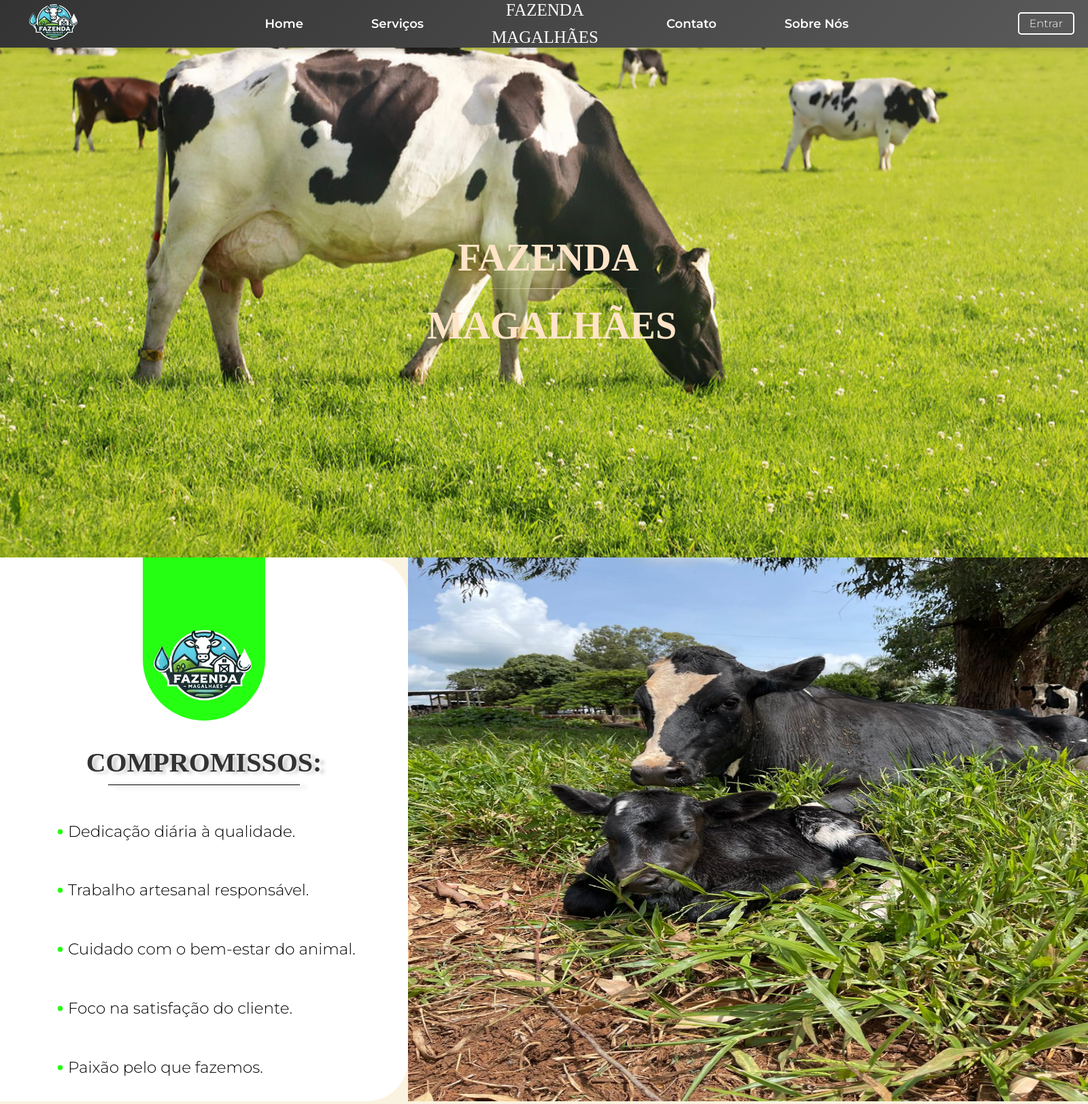
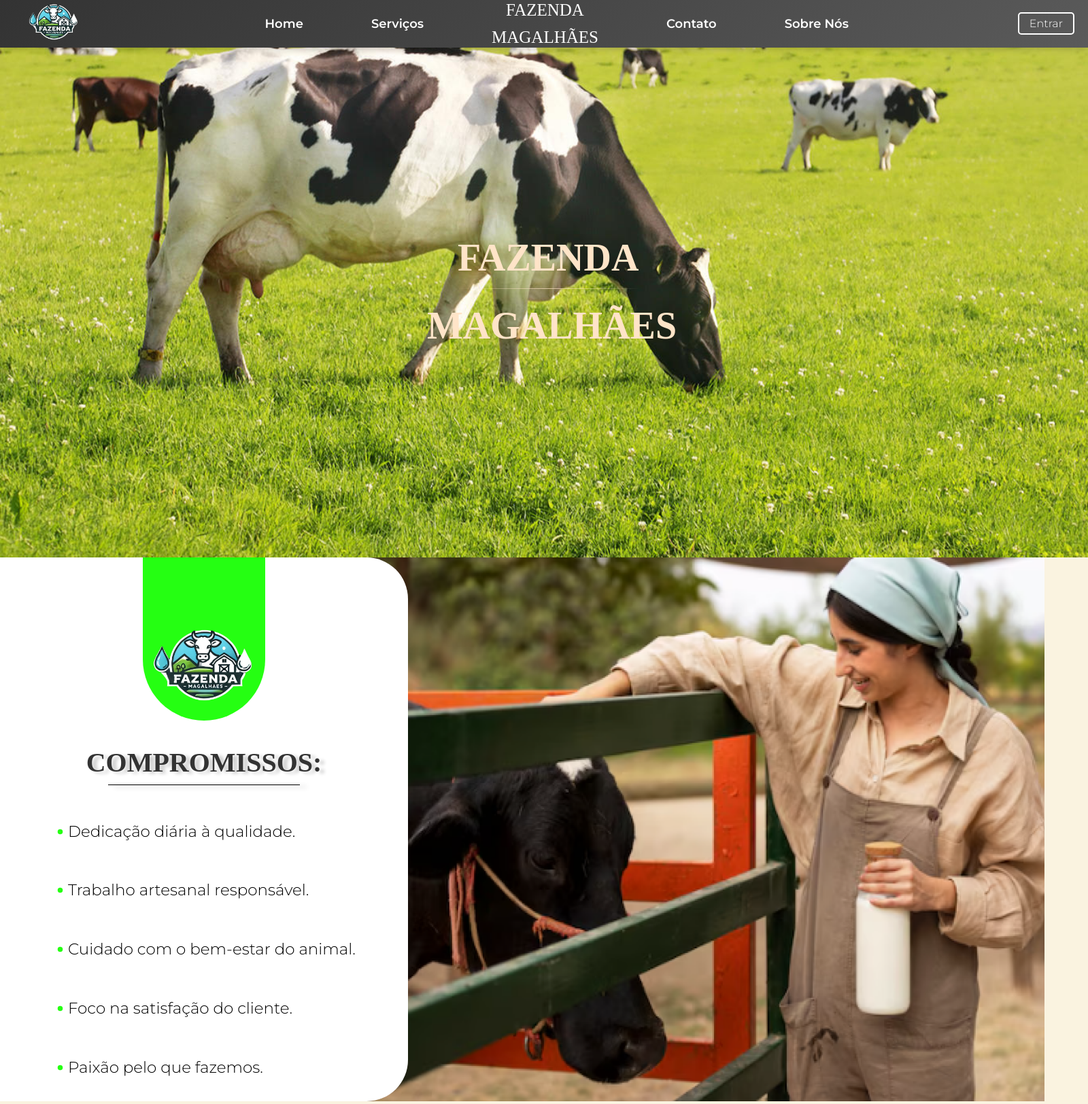
Before and after one commit to The-Vonky/Fazenda-Magalhaes, a PHP site: page /home.html in a window 1600 px wide. Shown: the top 1624 px of the page at 68% size. Run offline with PHP 8.4, Linux system fonts and the light colour scheme; some web fonts are replaced.

Commit message:
correção de bugs

```diff
--- a/Fazenda-Magalhaes-desenvolvimento/Fazenda-Magalhaes-desenvolvimento/Fazenda/css/home.css
+++ b/Fazenda-Magalhaes-desenvolvimento/Fazenda-Magalhaes-desenvolvimento/Fazenda/css/home.css
@@ -177,7 +177,7 @@
 .background img {
     width: 1000px;
     height: 800px;
-    float: right;
+    margin-left: 53.63%;
 
 }
 
@@ -192,7 +192,7 @@
     z-index: 1;
     display: flex;
     flex-direction: column;
-    position: relative;
+    position: absolute;
 }
 
 .hm ul {
--- a/Fazenda-Magalhaes-desenvolvimento/Fazenda-Magalhaes-desenvolvimento/Fazenda/css/servicos.css
+++ b/Fazenda-Magalhaes-desenvolvimento/Fazenda-Magalhaes-desenvolvimento/Fazenda/css/servicos.css
@@ -90,6 +90,7 @@
     text-align: center;
     align-content: center;
     color: #FFFFFF;
+    text-shadow: 3px 3px 3px rgba(0, 0, 0, 0.3);
     max-width: 75%;
     animation: fadeIn 1.6s ease-in-out;
 }
--- a/Fazenda-Magalhaes-desenvolvimento/Fazenda-Magalhaes-desenvolvimento/Fazenda/home.html
+++ b/Fazenda-Magalhaes-desenvolvimento/Fazenda-Magalhaes-desenvolvimento/Fazenda/home.html
@@ -56,7 +56,7 @@
             </div>
         </div>
         <div class="background">
-            <img src="img/foto1.jpg" alt="Banner">
+            <img src="img/vaquinha.png" alt="Banner">
         </div>
     </section>
     <div class="cLarge">
@@ -95,6 +95,7 @@
                         <img class="img1" src="img/pasto.jpeg" alt="Logo da Fazenda">
                         <img class="img2" src="img/Logo.png" alt="">
                     </div>
+
                 </div>
             </div>
         </div>
```
